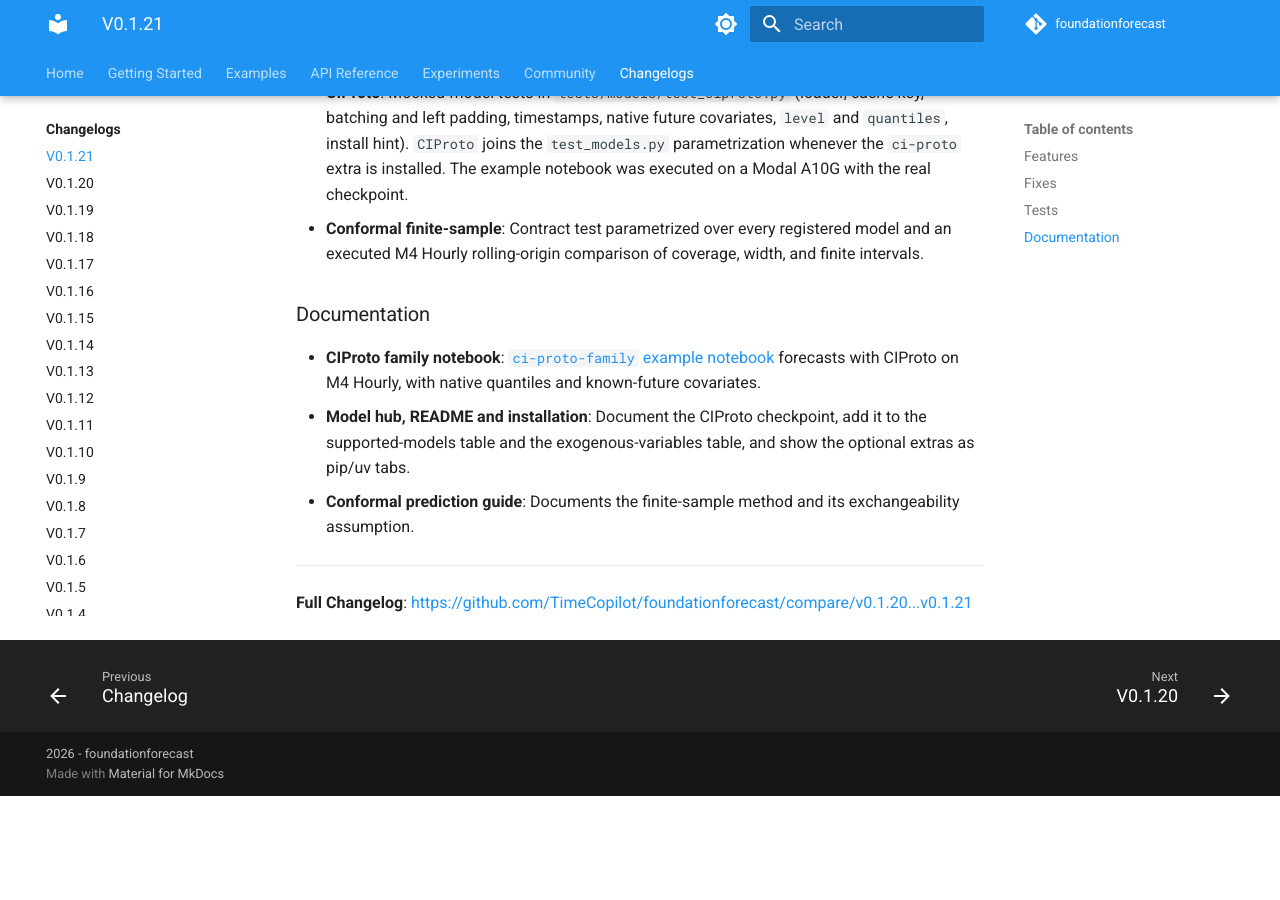
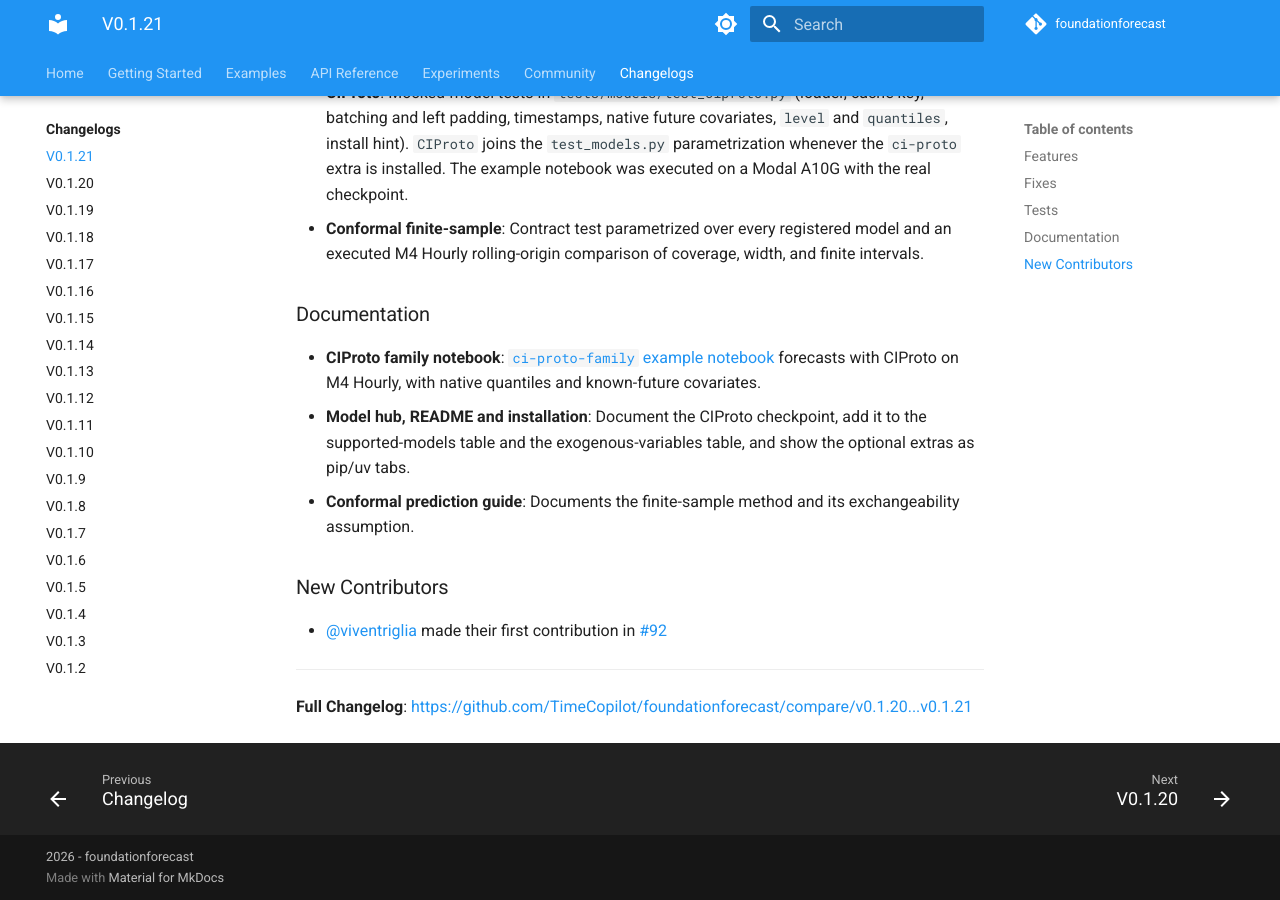
Before and after one commit to TimeCopilot/foundationforecast, an MkDocs documentation site: the page built from docs/changelogs/v0.1.21.md, in a window 1280 px wide and 900 px high, scrolled down 1129 px. Built offline with MkDocs 1.6.1 and Material for MkDocs 9.7.7, drawn with Linux system fonts in a browser that asks for light colours; comment, search, counter and statistics services are not loaded; before the commit the page ends 1925 px from its top, so only the background shows below that.

Commit message:
docs(changelog): add new contributors to v0.1.21
Co-authored-by: Cursor <cursoragent@cursor.com>

```diff
--- a/docs/changelogs/v0.1.21.md
+++ b/docs/changelogs/v0.1.21.md
@@ -34,6 +34,10 @@
 * **Model hub, README and installation**: Document the CIProto checkpoint, add it to the supported-models table and the exogenous-variables table, and show the optional extras as pip/uv tabs.
 * **Conformal prediction guide**: Documents the finite-sample method and its exchangeability assumption.
 
+### New Contributors
+
+* [@viventriglia](https://github.com/viventriglia) made their first contribution in [#92](https://github.com/TimeCopilot/foundationforecast/pull/92)
+
 ---
 
 **Full Changelog**: https://github.com/TimeCopilot/foundationforecast/compare/v0.1.20...v0.1.21
```
